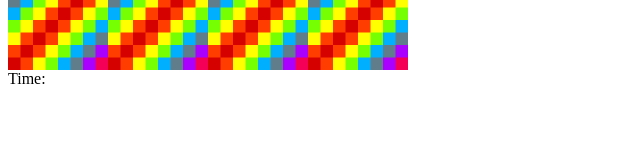
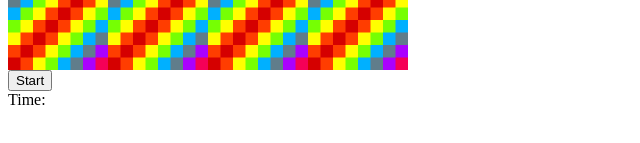
Before and after one commit to clairegreenwood83/Javascript_Memory_Game, a plain HTML site: page index.html in a window 1280 px wide. Shown: the part 289-432 px from the top of the page, 0-640 px from the left. Drawn offline with Linux system fonts and the light colour scheme.

Commit message:
add start button that starts timer

```diff
--- a/index.html
+++ b/index.html
@@ -11,8 +11,8 @@
     <h3>Score: <span id="result"></span></h3>
 
     <div id="grid"></div>
-
-    <div #timerDisplay>Time: </div>
+    <button id="start">Start</button>
+    <div id="timerDisplay">Time: </div>
 
     <script src="src/index.js"></script>
 </body>
--- a/src/index.js
+++ b/src/index.js
@@ -110,6 +110,10 @@ function flipCard() {
 }
 
 // timer functionality
+let startButton = document.getElementById('start');
+
+start.addEventListener('click', startTimer);
+
 let startTime;
 let interval;
 const displayElement = document.getElementById('timerDisplay');
```
